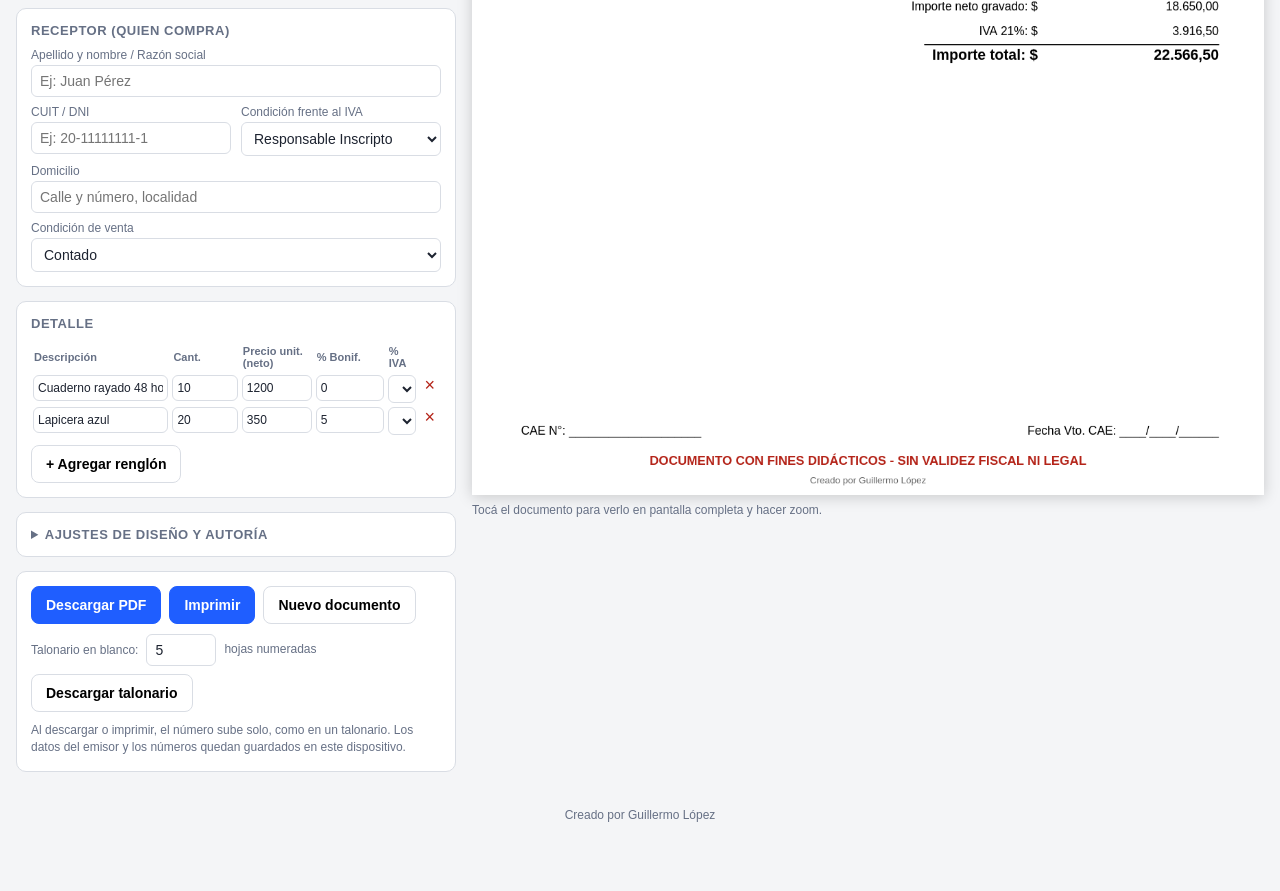
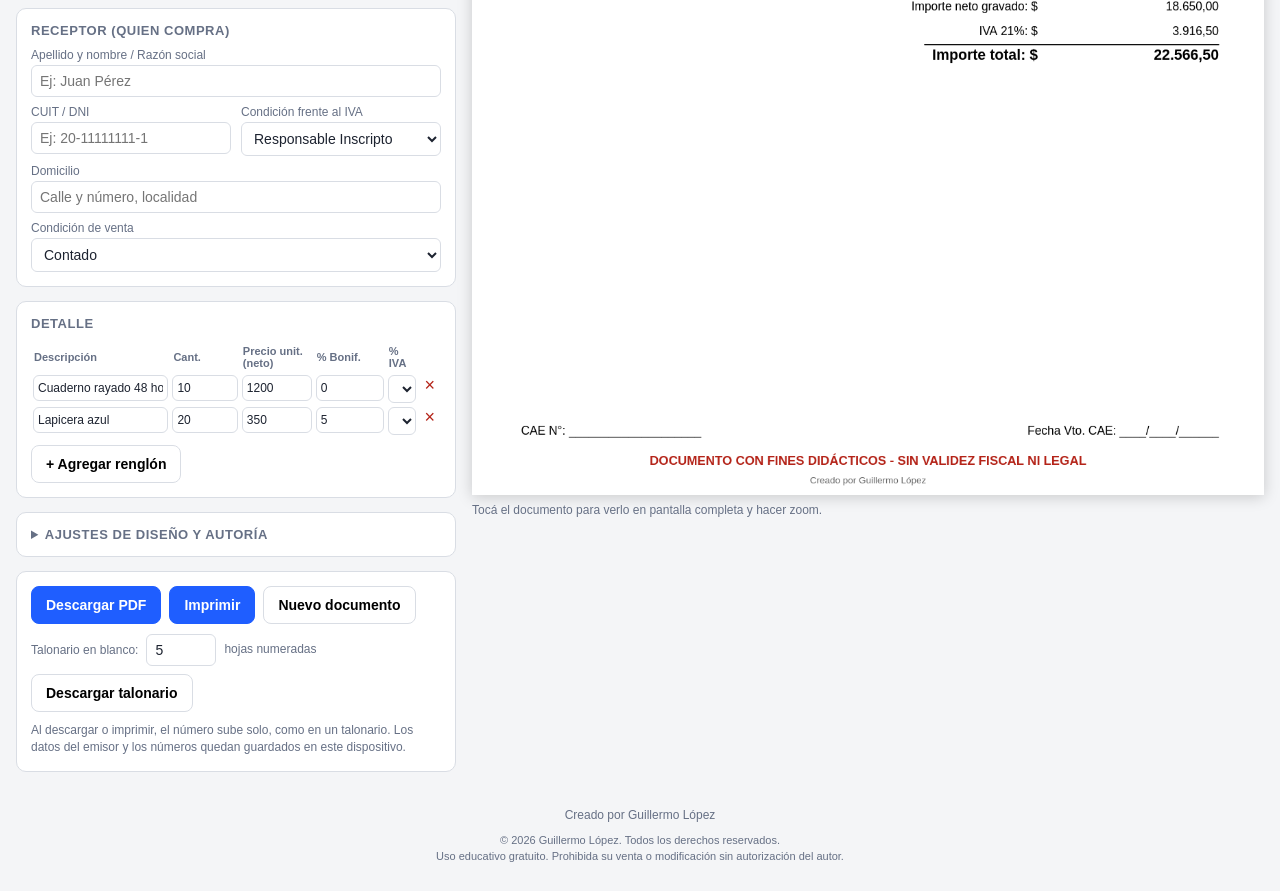
Before and after one commit to profelopez-prog/documentos-comerciales, a plain HTML site: page index.html in a window 1280 px wide. Shown: the part 805-1696 px from the top of the page. Before the commit the page ends 1651 px from the top, so only its background shows below. Drawn offline with Linux system fonts and the light colour scheme.

Commit message:
Add files via upload

```diff
--- a/index.html
+++ b/index.html
@@ -462,6 +462,8 @@ table.items input,table.items select{padding:5px 4px;font-size:12px}
 .pgreq li{padding:2px 0}.pgreq .ok{color:#067647}.pgreq .no{color:#b42318}
 .steps{font-size:12.5px;line-height:1.6;background:#f8fafc;border:1px solid var(--line);border-radius:8px;padding:8px 10px;margin-top:8px}
 .foot{text-align:center;color:var(--mute);font-size:12px;padding:6px 10px 24px}
+.aviso{text-align:center;color:var(--mute);font-size:11px;line-height:1.5;padding:0 14px 26px;max-width:640px;margin:-14px auto 0}
+@media print{.aviso{display:none}}
 #printArea{display:none}
 @media print{
  @page{size:A4;margin:0}
@@ -746,6 +748,7 @@ table.items input,table.items select{padding:5px 4px;font-size:12px}
 </section>
 </main>
 <div class="foot" id="foot"></div>
+<div class="aviso">© 2026 Guillermo López. Todos los derechos reservados.<br>Uso educativo gratuito. Prohibida su venta o modificación sin autorización del autor.</div>
 <div id="zoom"><button class="close" id="zclose">Cerrar ✕</button></div>
 <div id="printArea"></div>
 
```
